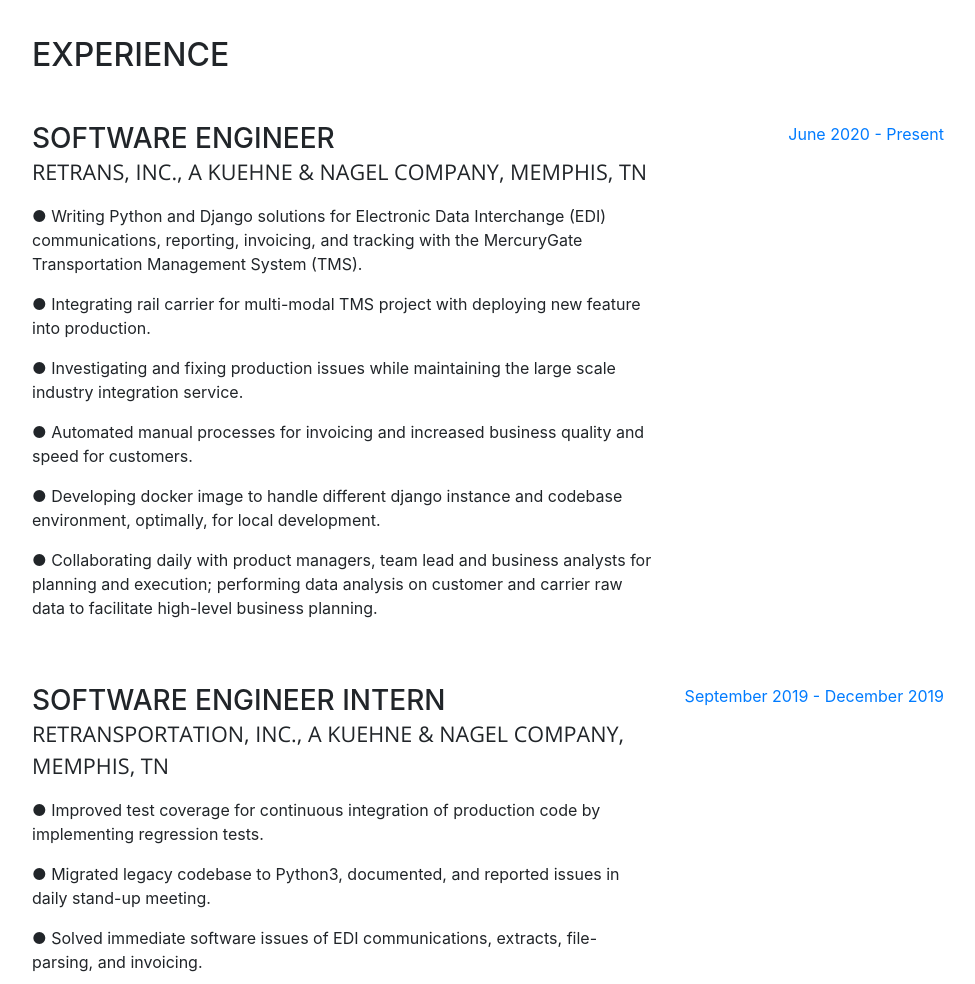
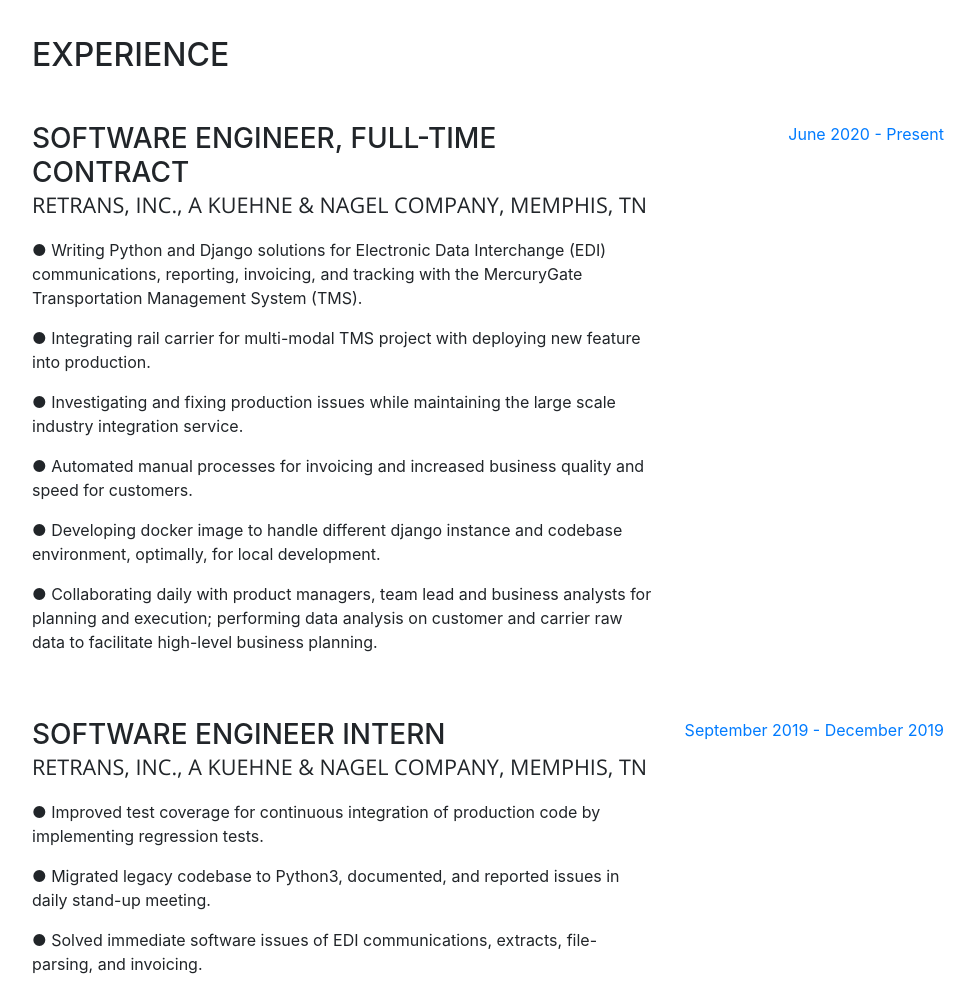
Before and after one commit to Sen2k9/sajibsen_resume.github.io, a website with bundled scripts: page index.html in a window 1280 px wide. Shown: the part 1280-2264 px from the top of the page, without its empty margins (288-1263 px from the left). Built offline with nearby package versions, Linux system fonts and the light colour scheme; files whose address does not match are found by name; a web font is replaced by a local one.

Commit message:
Resume added

```diff
--- a/index.html
+++ b/index.html
@@ -230,7 +230,7 @@
           <h2 class="mb-5">Experience</h2>
           <div class="resume-item d-flex flex-column flex-md-row mb-5">
             <div class="resume-content mr-auto">
-              <h3 class="mb-0">Software Engineer</h3>
+              <h3 class="mb-0">Software Engineer, Full-Time Contract</h3>
               <div class="subheading mb-3">ReTrans, Inc., A Kuehne & Nagel Company, Memphis, TN</div>
               <p>
               ● Writing Python and Django solutions for Electronic Data Interchange (EDI) communications,
@@ -264,7 +264,7 @@
           <div class="resume-item d-flex flex-column flex-md-row mb-5">
             <div class="resume-content mr-auto">
               <h3 class="mb-0">Software Engineer Intern</h3>
-              <div class="subheading mb-3">ReTransportation, Inc., A Kuehne & Nagel Company, Memphis, TN</div>
+              <div class="subheading mb-3">ReTrans, Inc., A Kuehne & Nagel Company, Memphis, TN</div>
               <p>
               ● Improved test coverage for continuous integration of production code by implementing regression tests.
               </p>
```
Also changed, not shown: 1 other file.
